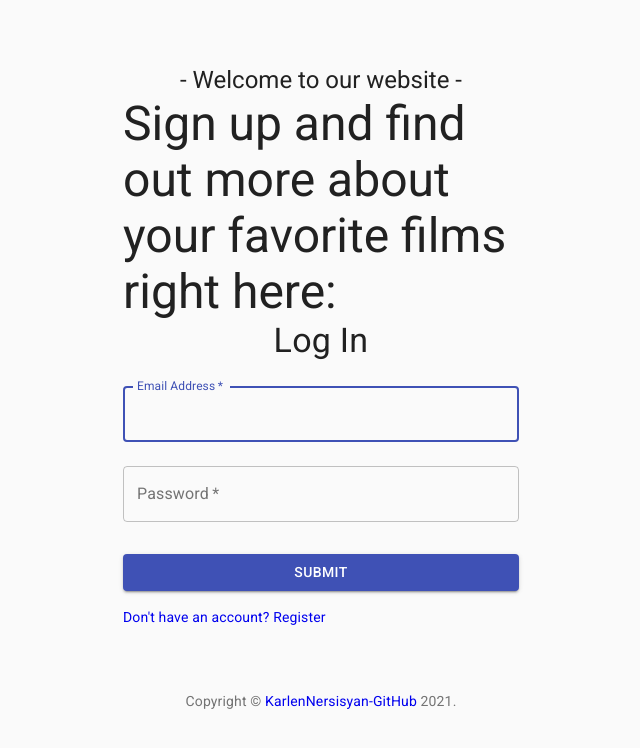
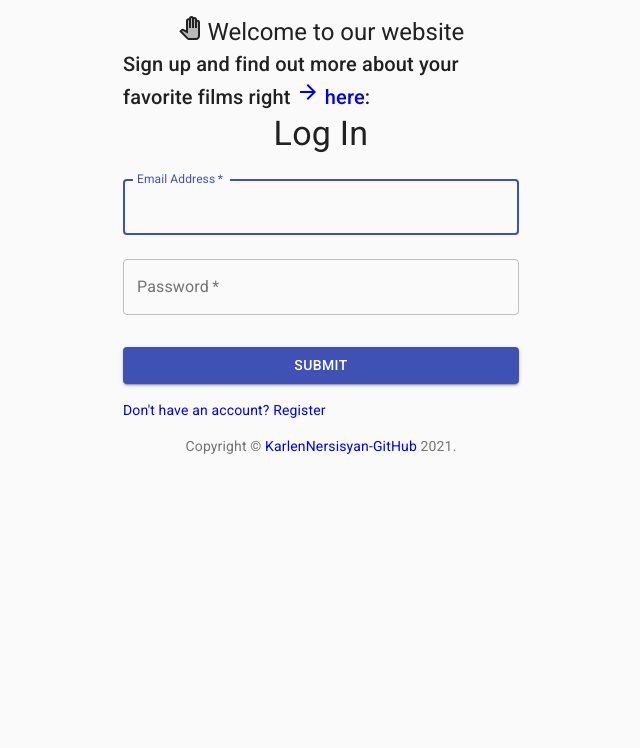
Before and after one commit to Narek1611/react-movies, a React (Create React App) app: page / in a window 1280 px wide. Shown: the top 748 px of the page, without its empty margins (319-959 px from the left). Built offline with nearby package versions, Linux system fonts and the light colour scheme.

Commit message:
fix(pages): Changes Login and Register pages

```diff
--- a/src/pages/Login/Login.jsx
+++ b/src/pages/Login/Login.jsx
@@ -10,10 +10,12 @@ import { makeStyles } from '@material-ui/core/styles';
 import Container from '@material-ui/core/Container';
 import { Link, Redirect } from 'react-router-dom';
 import { useFormik } from 'formik';
+import ArrowForwardIcon from '@material-ui/icons/ArrowForward';
 import { getLocalStorage, setLocalStorage } from '../../helpers/localStorage';
 import { storage } from '../../constants/storage';
 import { Routes } from '../../constants/routes';
 import { validationLogin } from '../../helpers/formValidation';
+import PanToolTwoToneIcon from '@material-ui/icons/PanToolTwoTone';
 import { isUserValid } from '../../helpers/genre';
 import SignInError from '../../components/Errors/SignInError';
 
@@ -22,7 +24,7 @@ function Copyright() {
     <Typography variant="body2" color="textSecondary" align="center">
       {'Copyright © '}
       <a color="inherit" href="https://github.com/KarlenNersisyan">
-        {"KarlenNersisyan-GitHub"}
+        {'KarlenNersisyan-GitHub'}
       </a>{' '}
       {new Date().getFullYear()}
       {'.'}
@@ -32,7 +34,7 @@ function Copyright() {
 
 const useStyles = makeStyles((theme) => ({
   paper: {
-    marginTop: theme.spacing(8),
+    marginTop: theme.spacing(2),
     display: 'flex',
     flexDirection: 'column',
     alignItems: 'center',
@@ -83,11 +85,15 @@ export default function Login() {
     <Container component="main" maxWidth="xs">
       <CssBaseline />
       <div className={classes.paper}>
-        <Typography component="h1" variant="h5">
-          - Welcome to our website -
+        <Typography component="h5" variant="h5">
+          <PanToolTwoToneIcon /> Welcome to our website
         </Typography>
-        <Typography component="h4" variant="h3">
-          Sign up and find out more about your favorite films right here:
+        <Typography component="h6" variant="h6">
+          Sign up and find out more about your favorite films right{' '}
+          <Link to="/register">
+            <ArrowForwardIcon /> here
+          </Link>
+          :
         </Typography>
         <Typography component="h2" variant="h4">
           Log In
@@ -141,7 +147,7 @@ export default function Login() {
           >
             Submit
           </Button>
-          <Grid container>
+          <Grid>
             <Grid item>
               <Link variant="body2" to="/register">
                 Don't have an account? Register
@@ -150,7 +156,7 @@ export default function Login() {
           </Grid>
         </form>
       </div>
-      <Box mt={8}>
+      <Box mt={2}>
         <Copyright />
       </Box>
     </Container>
--- a/src/pages/Register/Register.jsx
+++ b/src/pages/Register/Register.jsx
@@ -161,14 +161,14 @@ export default function SignUp() {
           >
             Submit
           </Button>
-          <Grid container justifyContent="flex-end">
+          <Grid>
             <Grid item>
               <Link to="/">Already have an account? Log In</Link>
             </Grid>
           </Grid>
         </form>
       </div>
-      <Box mt={8}>
+      <Box mt={2}>
         <Copyright />
       </Box>
     </Container>
```
